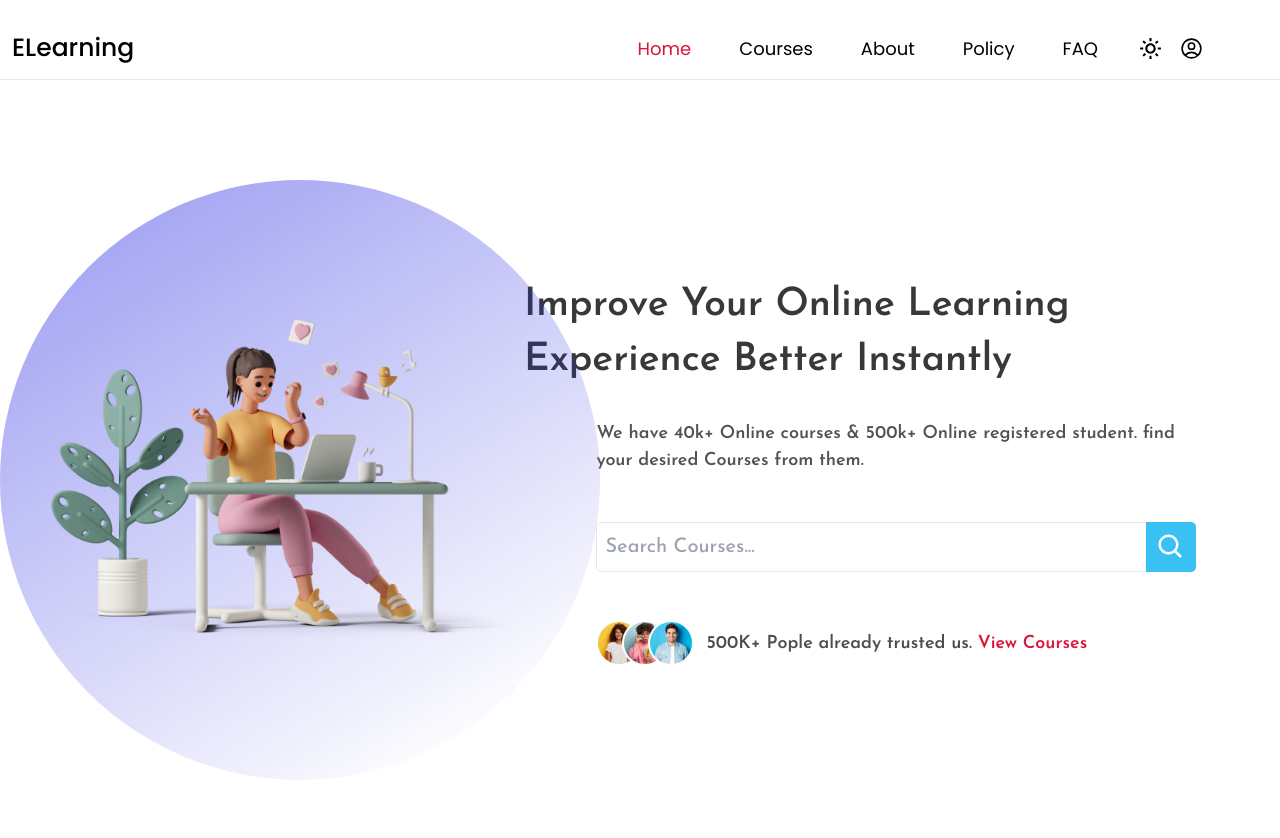
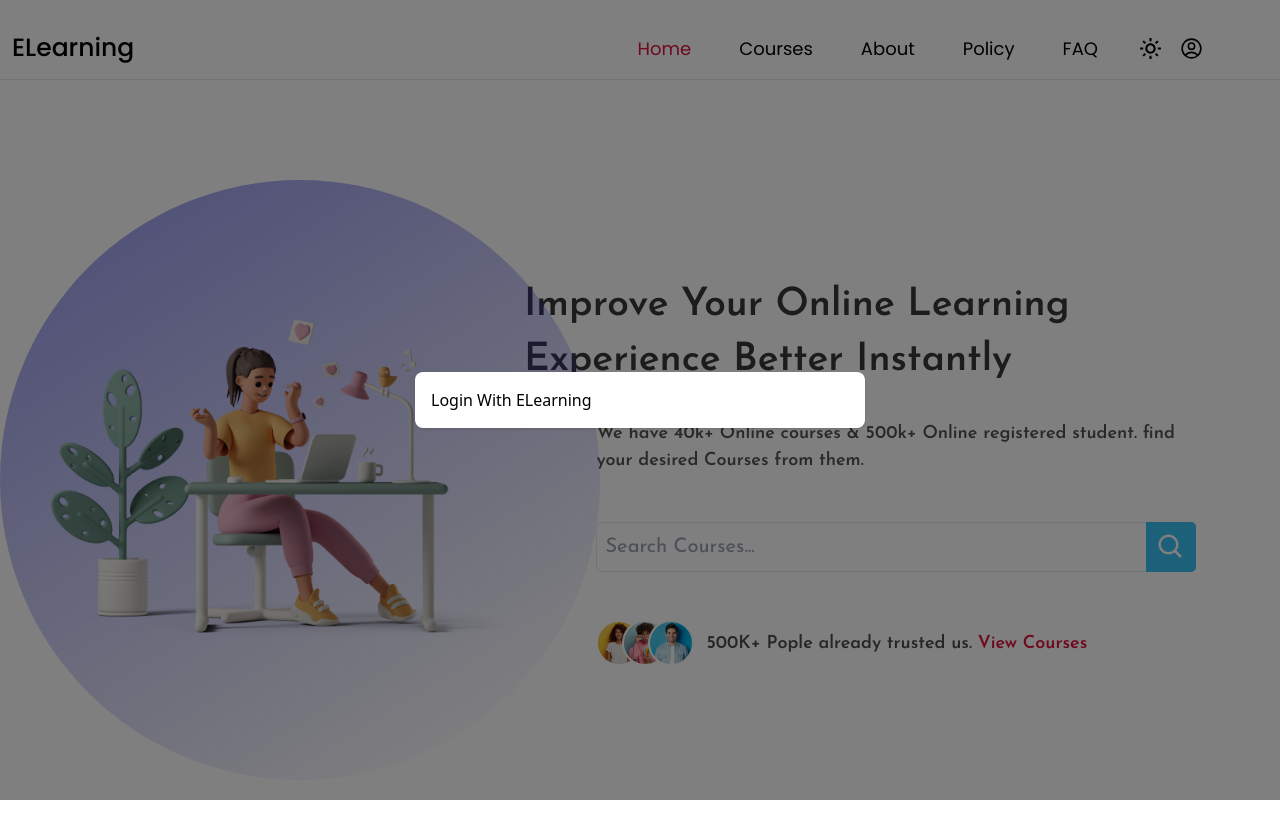
Before and after one commit to harrySentinel/LMS-Frontend, a Next.js app: page / in a window 1280 px wide. Both pictures are taken after a click on the icon 1191 px from the left and 48 px from the top of the page. Shown: the top 838 px of the page. Built offline with nearby package versions, Linux system fonts and the light colour scheme.

Commit message:
making user icon clickable

```diff
--- /dev/null
+++ b/app/components/Auth/Login.tsx
@@ -0,0 +1,40 @@
+'use client'
+import React, {FC, useState} from 'react'
+import {useFormik} from "formik";
+import * as Yup from "yup";
+import {AiOutlineEye,AiOutlineEyeInvisible,AiFillGithub} from "react-icons/ai";
+import {FcGoogle} from "react-icons/fc";
+import {styles} from '../../../app/styles/style';
+
+type Props = {
+    setRoute: (route: string) => void;
+};
+
+const schema = Yup.object().shape({
+    email: Yup.string().email("Invalid email").required("Please enter your email!"),
+    password: Yup.string().required("Please enter your password !").min(6),
+});
+
+const Login:FC<Props> = (props: Props) => {
+    const [show, setShow] = useState(false);
+
+    const formik = useFormik ({
+        initialValues: {email:"", password:""},
+        validationSchema: schema,
+        onSubmit: async({email, password}) => {
+            console.log(email,password);
+        }
+    });
+
+    const {errors, touched, values,handleChange, handleSubmit} = formik;
+    return (
+        <div className='w-full'>
+            <h1 className={`$(styles.title)`}>
+                Login With ELearning
+            </h1>
+
+        </div>
+    )
+}
+
+export default Login;
--- a/app/components/Header.tsx
+++ b/app/components/Header.tsx
@@ -5,14 +5,19 @@
 import { ThemeSwitcher } from "../utils/ThemeSwitcher";
 import { HiOutlineMenuAlt3 } from "react-icons/hi";
 import { HiOutlineUserCircle } from "react-icons/hi2";
+import CustomModal from "../utils/CustomModal";
+import Login from "../components/Auth/Login"
 
 type Props = {
   open: boolean;
   setOpen: (open: boolean) => void;
   activeItem: number;
+  route: string;
+  setRoute: (route: string) => void;
+
 };
 
-const Header: FC<Props> = ({ activeItem, setOpen }) => {
+const Header: FC<Props> = ({ activeItem, setOpen, route, open, setRoute }) => {
   const [active, setActive] = useState(false);
   const [openSidebar, setOpenSidebar] = useState(false);
 
@@ -96,6 +101,26 @@
           </div>
         )}
       </div>
+      {
+        route === "Login" && (
+          <>
+          {
+            open && (
+              <CustomModal
+              open = {open}
+              setOpen = {setOpen}
+              setRoute = {setRoute}
+              activeItem = {activeItem}
+              component = {Login}
+              />
+            )
+          }
+          </>
+        )
+      }
+      {
+        route === "Login"
+      }
     </div>
   );
 };
--- a/app/page.tsx
+++ b/app/page.tsx
@@ -10,6 +10,7 @@
 const Page: FC<Props> = (props) => {
   const [open, setOpen] = useState(false);
   const [activeItem, setActiveItem] = useState(0);
+  const [route, setRoute] = useState("Login");
 
 
   return (
@@ -23,6 +24,8 @@
     open={open}
     setOpen={setOpen}
     activeItem = {activeItem}
+    setRoute = {setRoute}
+    route = {route}
     />
     <Hero />
     </div>
--- /dev/null
+++ b/app/styles/style.ts
@@ -0,0 +1,3 @@
+export const styles = {
+    title: "text-[25px] text-black dark:text-white font-[500] font-Poppins text-center py-2"
+}
--- /dev/null
+++ b/app/utils/CustomModal.tsx
@@ -0,0 +1,27 @@
+import React, {FC} from 'react'
+import {Modal, Box} from "@mui/material"
+
+type Props = {
+    open: boolean;
+    setOpen: (open: boolean) => void;
+    activeItem: any;
+    component: any;
+    setRoute ?: (route: string) => void;
+}
+
+const CustomModal: FC<Props> = ({open,setOpen,setRoute,component:Component}) => {
+    return (
+        <Modal
+        open={open}
+        onClose={() => setOpen(false)}
+        aria-labelledby = "modal-modal-title"
+        aria-describedby = "modal-modal-description"
+        >
+            <Box className="absolute top-[50%] left-[50%] -translate-x-1/2 -translate-y-1/2 w-[450px] bg-white dark:bg-slate-900 rounded-[8px] shadow p-4 outline-none ">
+             <Component setOpen={setOpen} setRoute={setRoute}/>
+            </Box>
+        </Modal>
+    )
+}
+
+export default CustomModal;
```
Also changed, not shown: package.json (+10 -1 lines), 1 other file (tests, documents, lock files or other folders).
